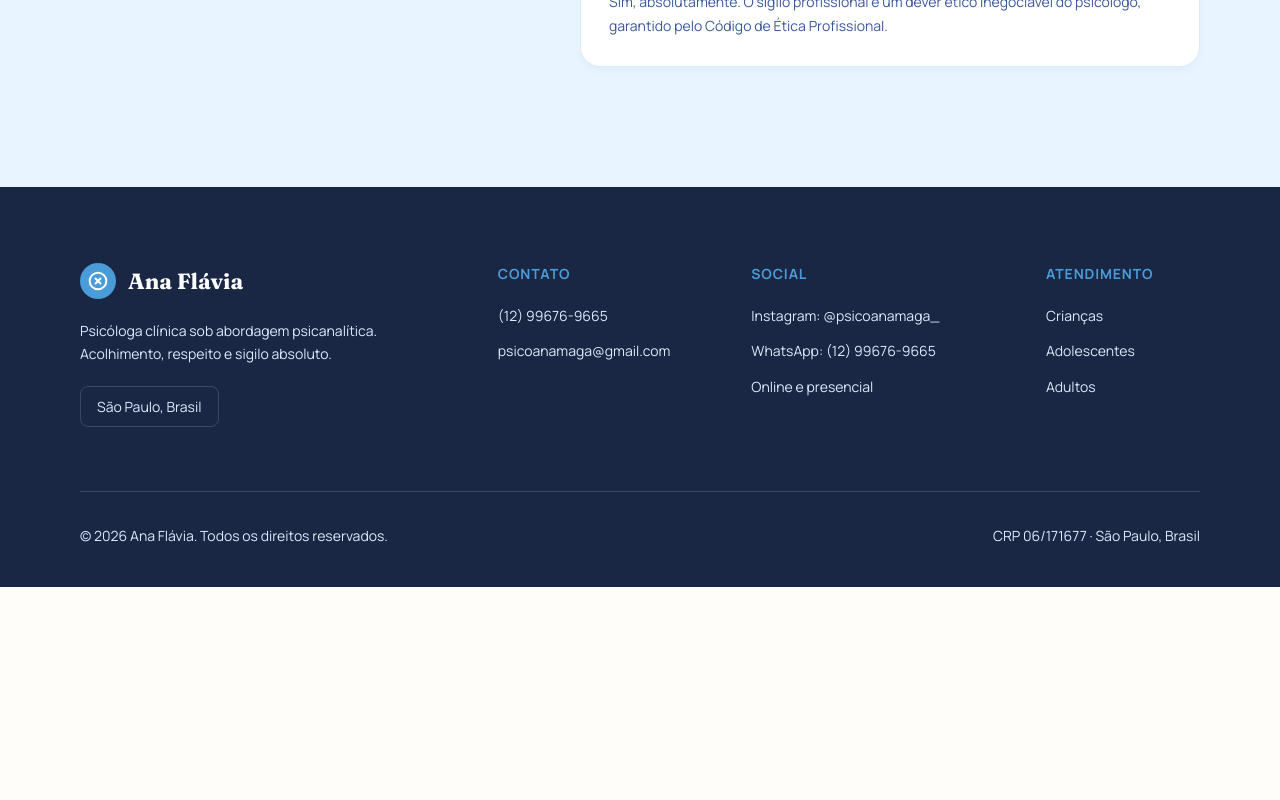
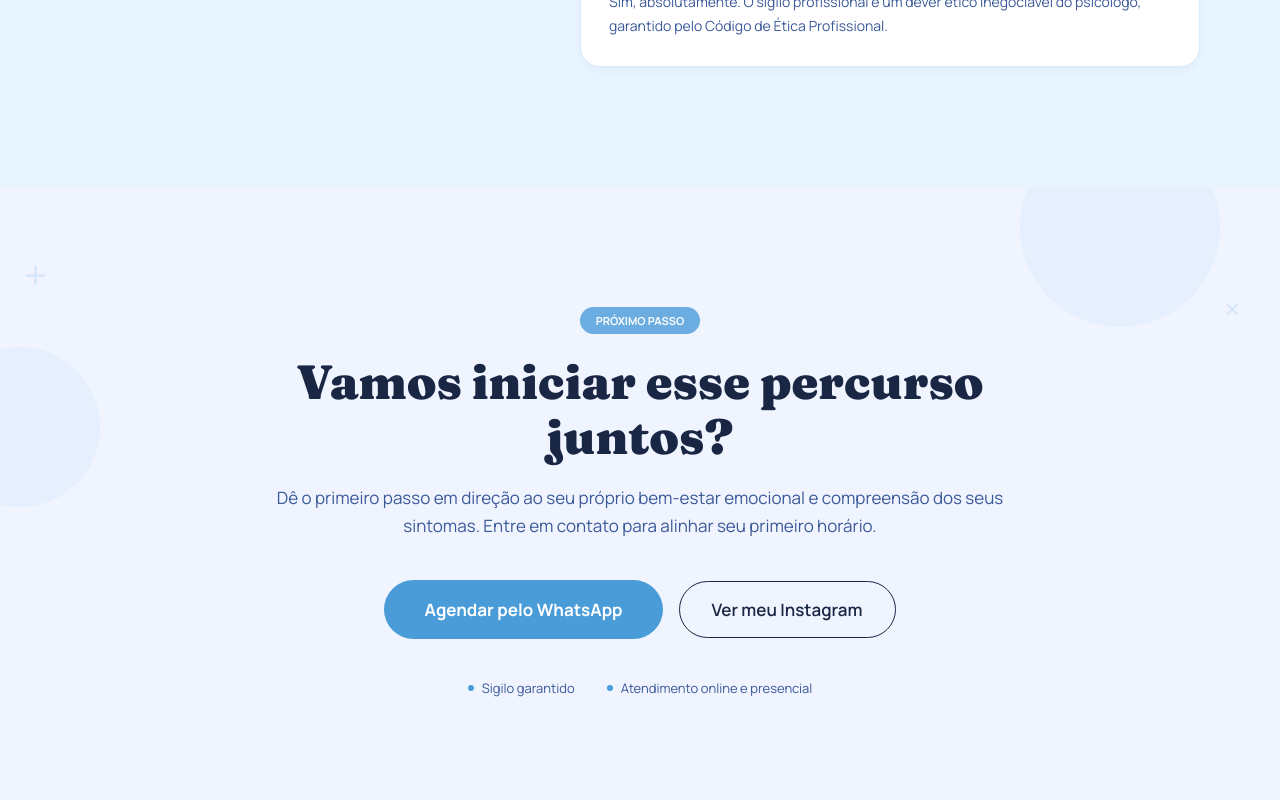
Before and after one commit to flaviafreitas/ana-flavia, a Nuxt app: page / in a window 1280 px wide. Shown: the part 5700-6500 px from the top of the page. Before the commit the page ends 6287 px from the top, so only its background shows below. Built offline with nearby package versions, Linux system fonts and the light colour scheme.

Commit message:
Show CTA on home page

```diff
--- a/app/pages/index.vue
+++ b/app/pages/index.vue
@@ -22,4 +22,5 @@ const { data: posts, error: postsError } = await useSanityFetch<Post[]>('home-po
   <HomeTestimonials />
   <HomeBlog :posts="posts ?? []" :failed="Boolean(postsError)" />
   <HomeFaq />
+  <HomeCta />
 </template>
```
